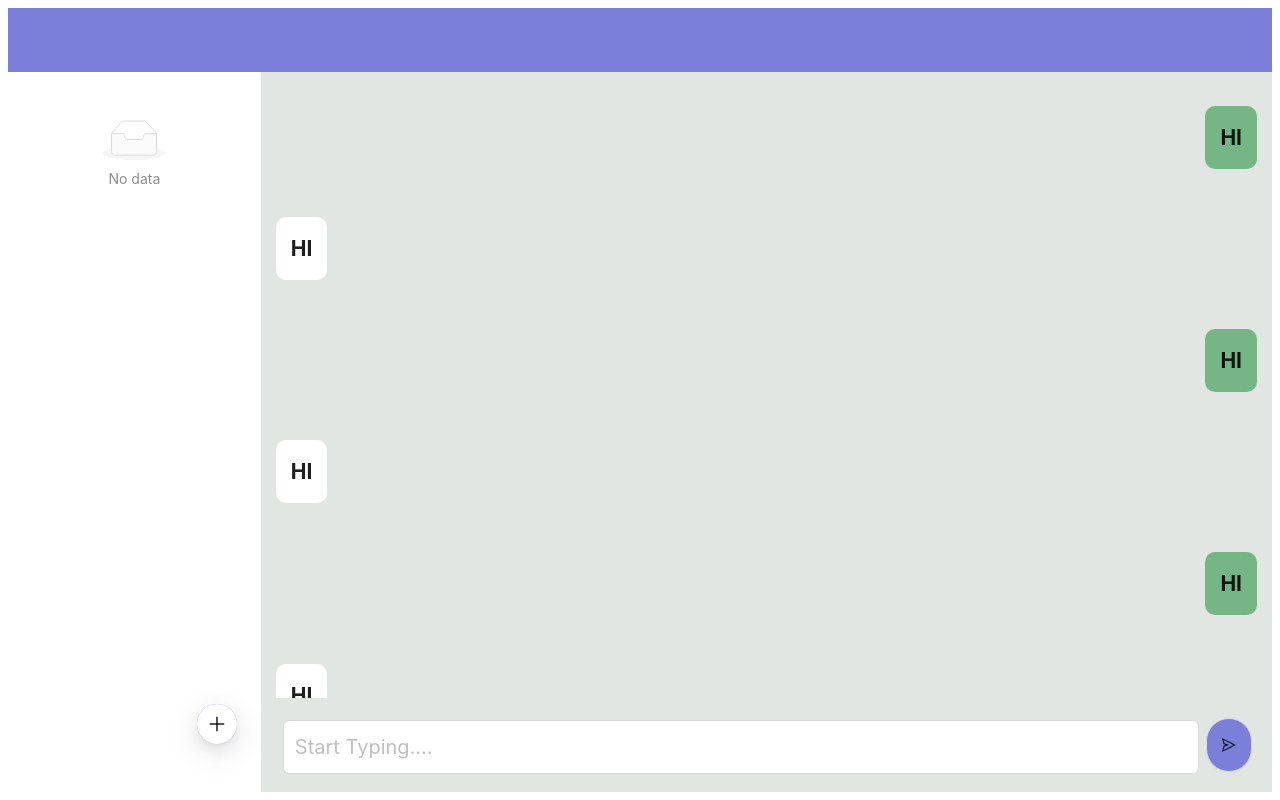
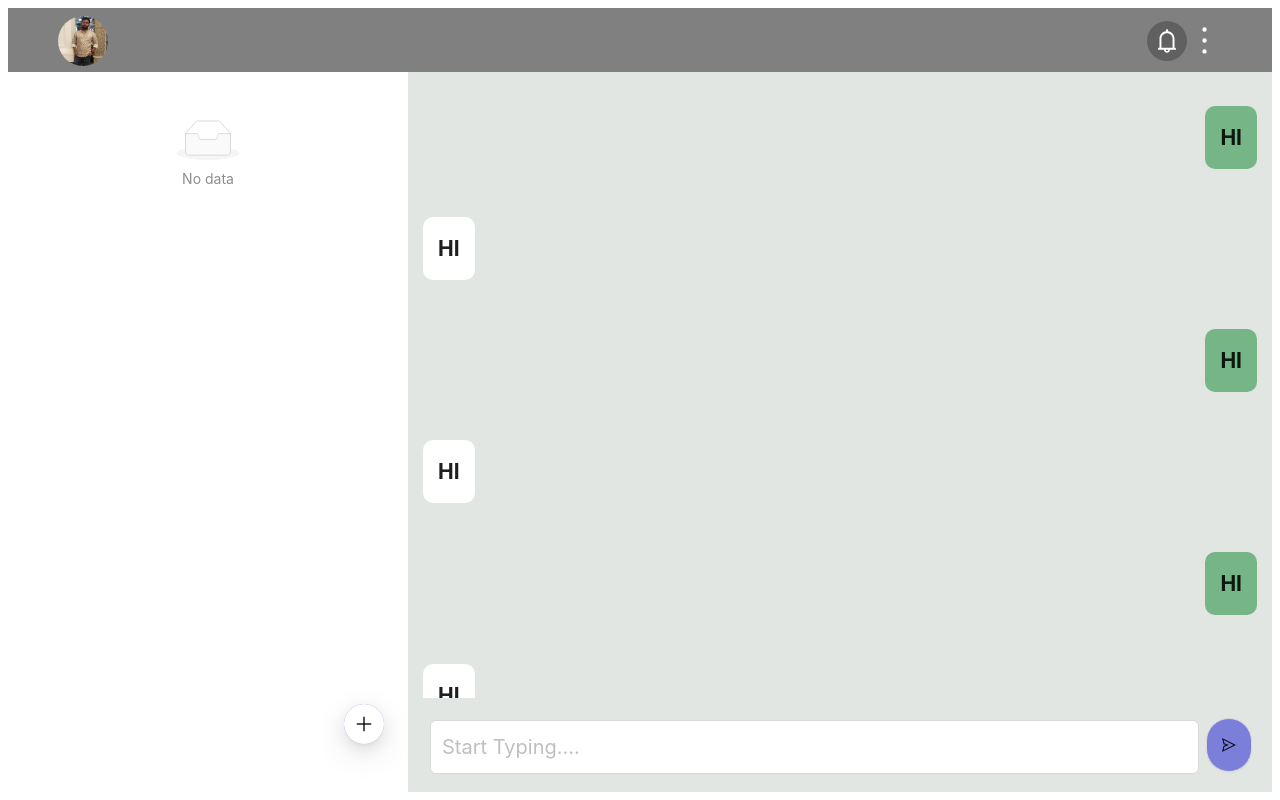
Before and after one commit to sriaryan18/ChatApp-FronteEnd, a React (Vite) app: page /homepage in a window 1280 px wide. Built offline with nearby package versions, Linux system fonts and the light colour scheme.

Commit message:
notifications are now being displayed

```diff
--- a/src/Sockets/ListenRequests.ts
+++ b/src/Sockets/ListenRequests.ts
@@ -1,6 +1,8 @@
-export const listenFrindRequests = (socket:any) =>{
+export const listenFrindRequests = (socket:any,setNotification:Function) =>{
+    console.log("friendrequet Listening.....")
     socket.on('friendRequest',(data:any)=>{
-        console.log('I received a friend request',data)
+        console.log('I received a friend request',data);
+        setNotification(data);
     });
 }
 
--- a/src/components/ContactList.tsx
+++ b/src/components/ContactList.tsx
@@ -8,7 +8,7 @@ export default function ContactList({setCurrentActiveUser,showRequestModal}:any)
   const context:any = useContext(AppContext);
   const [connections,setConnections]:any = useState(null);
   const [activeConnect,setActiveConnect]=useState<null | Number>(null);
-  const [data,setData]  = useState([]);
+  const [data,setData]  = useState<any>([]);
   const token = context?.state?.authToken;
   const username = context?.state?.username;
 
@@ -23,6 +23,7 @@ export default function ContactList({setCurrentActiveUser,showRequestModal}:any)
     }
     fetchConnections();
 
+
   },[]);
 
   useEffect(()=>{
@@ -31,8 +32,9 @@ export default function ContactList({setCurrentActiveUser,showRequestModal}:any)
         return {
           title:item?.username
         }
-       })
-       setData(d);
+       });
+       const dataSource = transformToDataSource(d);
+       setData(dataSource);
     }
   },[connections]);
 
@@ -41,10 +43,20 @@ export default function ContactList({setCurrentActiveUser,showRequestModal}:any)
     setCurrentActiveUser(connections[index].username);
   }
 
+  const transformToDataSource =(data:[])=>{
+     return data.map(item=>{return {title:item?.["username" as keyof Object]}})
+  }
 
 
   return (
-    <div style={{overflowY:'auto', backgroundColor:'white', height:'90vh',position:'relative'}}>
+    <div style={{overflowY:'auto',
+    background:'white',
+    position:'relative',display:'flex',
+    flex:1,height:"100%",
+    flexDirection:'column',
+
+    borderColor:'blue'
+    }}>
       <FloatButton
         style={{position:'absolute', backgroundColor:'#7c7fd9' }} tooltip="Add New Connects"
         icon={<PlusOutlined/>}
@@ -54,7 +66,10 @@ export default function ContactList({setCurrentActiveUser,showRequestModal}:any)
       itemLayout="horizontal"
       dataSource={data}
       renderItem={(item:any, index) => (
-      <List.Item onClick={()=>handleConnectionClick(index)} style={{cursor:'pointer'}}  >
+        <List.Item
+          onClick={()=>handleConnectionClick(index)}
+          style={{cursor:'pointer'}}
+        >
           <List.Item.Meta
             style={{
                       backgroundColor:activeConnect === index?'#afb3b0':'#f2f2f0',
--- /dev/null
+++ b/src/components/HeaderComponent.tsx
@@ -0,0 +1,52 @@
+import { Avatar, Badge, Dropdown, Image, MenuProps } from "antd";
+import DP from '../assets/Aryan.jpg';  // to be imported based on user profile
+import { BellOutlined, MoreOutlined } from "@ant-design/icons";
+
+export default function  HeaderComponent({username,notifications}:any){
+    console.log("I am count",notifications.length);
+      const items: MenuProps['items']=notifications.map((item:any,index:number)=>{
+            return {
+                label:<a>
+                    <span style={{fontFamily:'cursive',color:'green', margin:10}}>
+                        {item?.['from' as keyof object]}
+                    </span>
+                        Wants to connect
+                    </a>,
+                key:index
+            }
+      })
+      console.log("I am notificationitems",items);
+    return(
+        <div style={{display:'flex',flex:1,justifyContent:'space-between'}}>
+            <div style={{display:'flex', alignItems:'center',}}>
+                    <Image src={DP}
+                    style={{
+                        borderRadius:50,
+                        height:50,width:50,
+                        marginRight:20
+
+                        }}
+                    />
+                    <h2 style={{color:'black', fontFamily:'cursive'}}>
+                        {username}
+                    </h2>
+
+            </div>
+            <div  style={{alignSelf:'center',display: 'flex', alignItems: 'center' ,flexDirection:'row-reverse',flex:0.06,justifyContent:'space-between'}}>
+                <MoreOutlined  style={{ fontSize: '35px', color: 'white',cursor:'pointer'}}
+                    onClick={()=>console.log( )}
+                />
+                <Dropdown trigger={['click']} menu={{items}} disabled={notifications.length !== 0?false:true}>
+                    <a onClick={()=>console.log('ix')}>
+                        <Badge count={notifications.length }
+                            offset={[10, 10]}
+                            style={{marginRight:10}}>
+                            <Avatar size="large" icon={<BellOutlined />} />
+                        </Badge>
+                    </a>
+                </Dropdown>
+            </div>
+        </div>
+
+    );
+}
--- a/src/routes/Homepage.tsx
+++ b/src/routes/Homepage.tsx
@@ -1,27 +1,48 @@
-import { Header } from 'antd/es/layout/layout';
+import { Content, Header } from 'antd/es/layout/layout';
 import MessageArea from '../components/MessageArea';
-import { useContext, useState } from 'react';
+import { useContext, useEffect, useState } from 'react';
 import { AppContext } from '../AppContext';
 import { listenFrindRequests, listenMessages, listenTyping } from '../Sockets/ListenRequests';
 import { sendConnectionRequest, sendMessage } from '../Sockets/SendMessages';
 import ContactList from '../components/ContactList';
-import { Input, Modal, message } from 'antd';
+import { Input, Layout, message } from 'antd';
 import ModalComp from '../components/Modal';
 import { CheckUserNameAvailable } from '../utils/handleSignUp';
+import Sider from 'antd/es/layout/Sider';
+import HeaderComponent from '../components/HeaderComponent';
 
 export default function Homepage() {
   const appContext:any = useContext(AppContext);
+  const [notification,setNotification] = useState<Array<any>>([]);
   const [activeUser,setActiveUser] = useState('khattu');
   const [showSendConnectionRequestModal,setShowSendConnectionRequestModal] = useState(false);
   const [searchedUsername,setSearchedUsername] = useState("")
   const username = appContext.state.username;
   const socket = appContext?.state.socket;
 
+  const  addToNotifaication = (data:any)=>{
+    setNotification(prevState=>{return [...prevState,data]});
+  }
+
+  useEffect(()=>{
     if(socket){
-    listenFrindRequests(socket);
+      console.log("use effect at homepage")
+      listenFrindRequests(socket,addToNotifaication);
       listenTyping(socket);
       listenMessages(socket);
     }
+
+    return ()=>{
+
+      if(socket){
+        socket.off("friendRequest");
+        socket.off("typing-personal");
+        socket.off('message-personal')
+      }
+      }
+
+  },[socket]);
+
 
   const handleSendRequest = async ()=>{
     if(searchedUsername){
@@ -54,32 +75,39 @@ export default function Homepage() {
   }
 
   return (
-    <div style={{ display: 'flex', flexDirection: 'column',flex:1, height:'98vh'}}>
-
-      <Header title='ChatApp' style={{backgroundColor:'#7c7fd9'}} >
+    <Layout style={{display:'flex',flex:1,height:'98vh'}}>
+    <Header style={{ display: 'flex',background:'gray'}}>
+      <HeaderComponent username={username} notifications ={notification}/>
 
     </Header>
+    <Content style={{background:'green',flex:1,display:'flex'}}>
+      <Layout >
+        <Sider style={{background: '#e1e6e2',display:'flex',flexDirection:'column'}} width={400}>
+            <ContactList
+            setCurrentActiveUser={setActiveUser}
+            showRequestModal = {setShowSendConnectionRequestModal}
+            />
 
-      <div style={{ display: 'flex'}}>
-        <div style={{ flex: '0.2', backgroundColor: '#e1e6e2' }}>
-          <ContactList setCurrentActiveUser={setActiveUser} showRequestModal = {setShowSendConnectionRequestModal}/>
-        </div>
-        <div style={{ flex: '0.8', backgroundColor: '#e1e6e2' }}>
+        </Sider>
+        <Content style={{background:"#e1e6e2" }}>
           <MessageArea sendMessage={sendMessageToUser}/>
-        </div>
           <ModalComp open={showSendConnectionRequestModal}
               onCancel={()=>setShowSendConnectionRequestModal(false)}
                 onOk ={handleSendRequest}
               >
-          <h2>Enter Username to send connection request</h2>
+                <h2>Username</h2>
                 <Input
                   value={searchedUsername}
                   onChange={handleUsernameChange}
                   onPressEnter={handleSendRequest}
-
+                  allowClear
+                  style={{width:'80%'}}
+                  placeholder='Username'
                 />
               </ModalComp>
-      </div>
-    </div>
+        </Content>
+      </Layout>
+    </Content>
+  </Layout>
    );
 }
```
Also changed, not shown: src/components/NotificationList.tsx (added, +7 -0 lines), src/assets/Aryan.jpg (added). Lines whose indentation alone changed are shown as unchanged.
